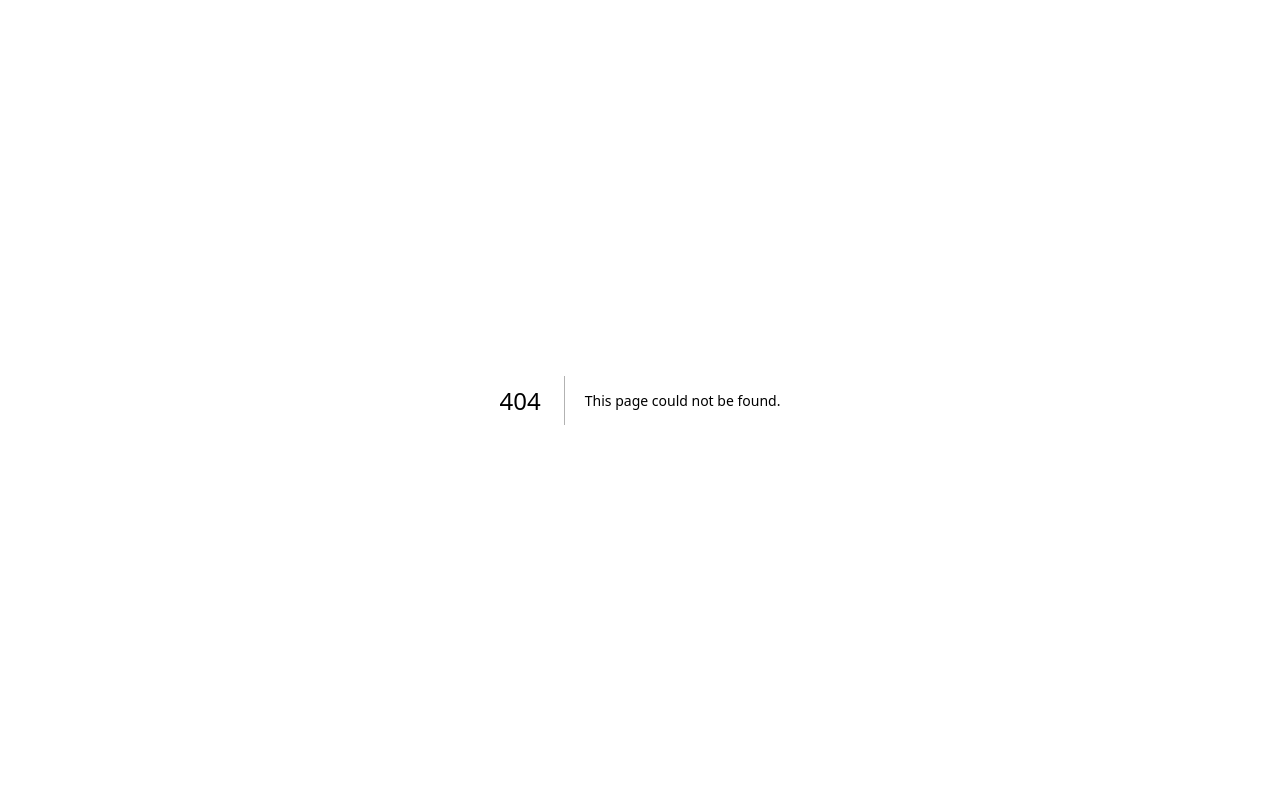
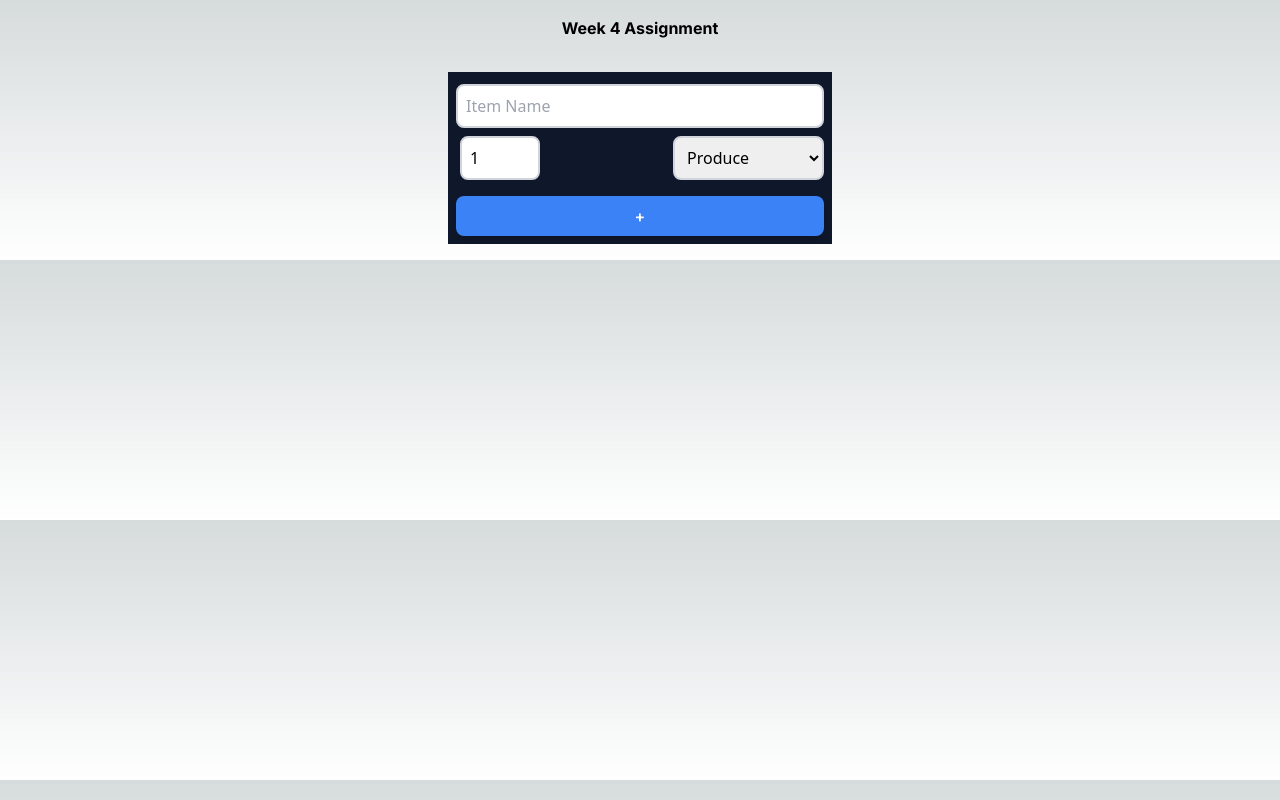
Before and after one commit to ginesbal/cprg306-assignments, a Next.js app: page /week-4 in a window 1280 px wide. Before the commit this address had no page. Built offline with nearby package versions, Linux system fonts and the light colour scheme.

Commit message:
Week 4 Assignment

```diff
--- a/app/page.js
+++ b/app/page.js
@@ -11,6 +11,9 @@
         <Link href="/week-3"className="hover:underline">
           Week 3 Assignment
         </Link>
+        <Link href="/week-4" className="hover:underline">
+          Week 4 Assignment
+        </Link>
       </nav>
     </main>
   );
--- /dev/null
+++ b/app/week-4/new-item.js
@@ -0,0 +1,69 @@
+"use client";
+import { useState } from "react";
+
+export default function NewItem () {
+    const [name, setName] = useState ("");
+    const [quantity, setQuantity] = useState (1);
+    const [category, setCategory] = useState("Produce");
+
+    const handleSubmit = (e) => {
+        e.preventDefault();
+        const item = {name, quantity, category};
+        console.log (item);
+        alert (`Item: ${name} | Quantity: ${quantity} | Category: ${category}`);
+        setName ("");
+        setQuantity(1);
+        setCategory("Produce");
+    };
+
+    return (
+        <form onSubmit= {handleSubmit} className= "p-2 m-4 bg-slate-900 text-black max-w-sm w-full">
+            <div className="mb-2">
+                <input
+                type="text"
+                value={name}
+                onChange={(e) => setName(e.target.value)}
+                required
+                className="w-full mt-1 border-2 border-gray-300 p-2 rounded-lg font-sans"
+                placeholder="Item Name"
+                />
+            </div>
+            <div className="flex justify-between">
+                <input
+                type="number"
+                min="1"
+                max="99"
+                value={quantity}
+                onChange={(e) => setQuantity(Number(e.target.value))}
+                required
+                className="w-20 ml-1 border-2 border-gray-300 p-2 rounded-lg font-sans"
+                />
+                <select
+                value={category}
+                onChange={(e) => setCategory(e.target.value)}
+                required
+                className="ml-1 border-2 border-gray-300 p-2 rounded-lg font-sans"
+                >
+                    <option value="" disabled>Category</option>
+                    <option value="Produce">Produce</option>
+                    <option value="Dairy">Dairy</option>
+                    <option value="Bakery">Bakery</option>
+                    <option value="Meat">Meat</option>
+                    <option value="Frozen Foods">Frozen Foods</option>
+                    <option value="Canned Goods">Canned Goods</option>
+                    <option value="Dry Goods">Dry Goods</option>
+                    <option value="Beverages">Beverages</option>
+                    <option value="Snacks">Snacks</option>
+                    <option value="Household">Household</option>
+                    <option value="Other">Other</option>
+                </select>
+            </div>
+                <button
+                type="submit"
+                className="w-full mt-4 py-2 px-4 bg-blue-500 text-white font-semibold rounded-lg shadow-md hover:bg-blue-700 focus:outline-none focus:ring-2 focus:ring-blue-400 focus:ring-opacity-75"
+                >
+                    +
+                </button>
+        </form>
+    );
+}
--- /dev/null
+++ b/app/week-4/page.js
@@ -0,0 +1,12 @@
+import NewItem from './new-item';
+
+export default function Page() {
+    return (
+        <main>
+            <h1 className='flex justify-center font-bold mt-4'>Week 4 Assignment</h1>
+            <section className='flex justify-center w-full mt-4'>
+            <NewItem />
+            </section>
+        </main>
+    );
+}
--- a/tailwind.config.js
+++ b/tailwind.config.js
@@ -4,6 +4,7 @@
     "./pages/**/*.{js,ts,jsx,tsx,mdx}",
     "./components/**/*.{js,ts,jsx,tsx,mdx}",
     "./app/**/*.{js,ts,jsx,tsx,mdx}",
+    "./src/**/*.{html,js}"
   ],
   theme: {
     extend: {
```
Also changed, not shown: package.json (+16 -6 lines), 1 other file (tests, documents, lock files or other folders).
